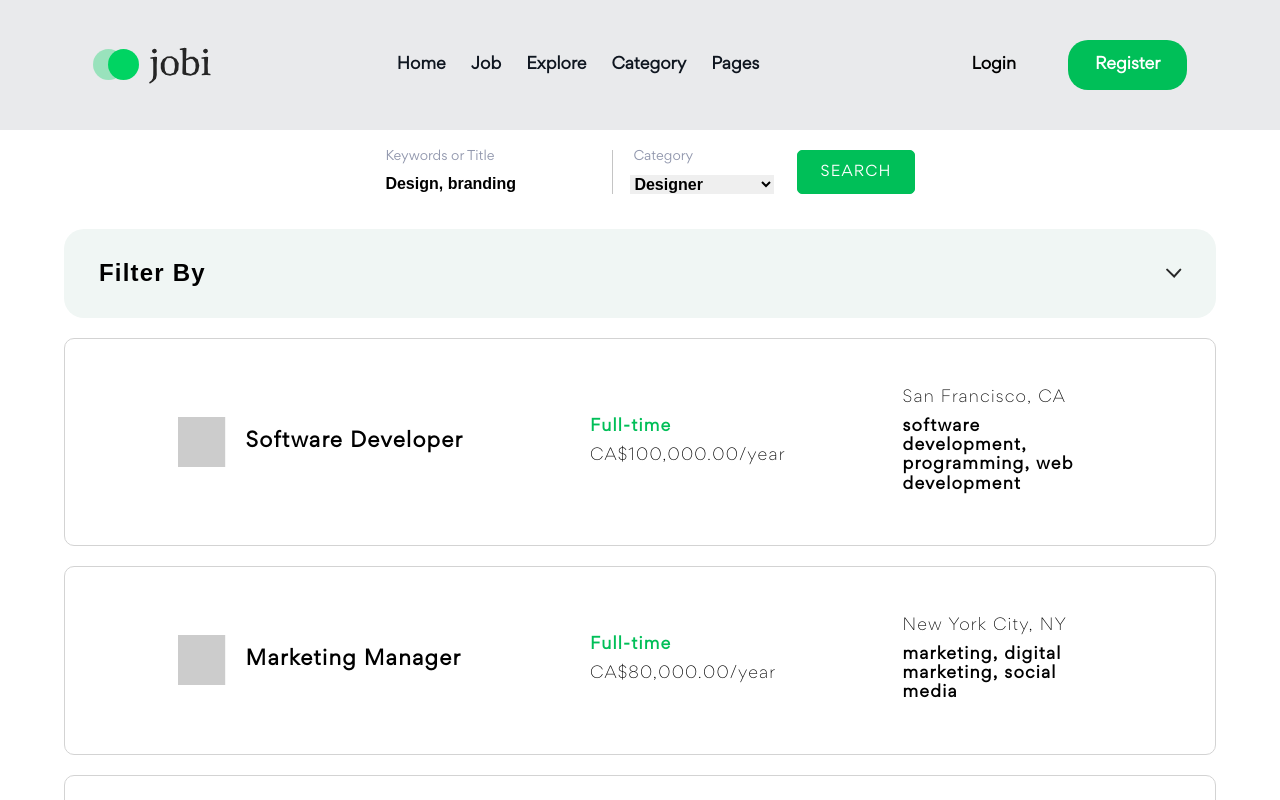
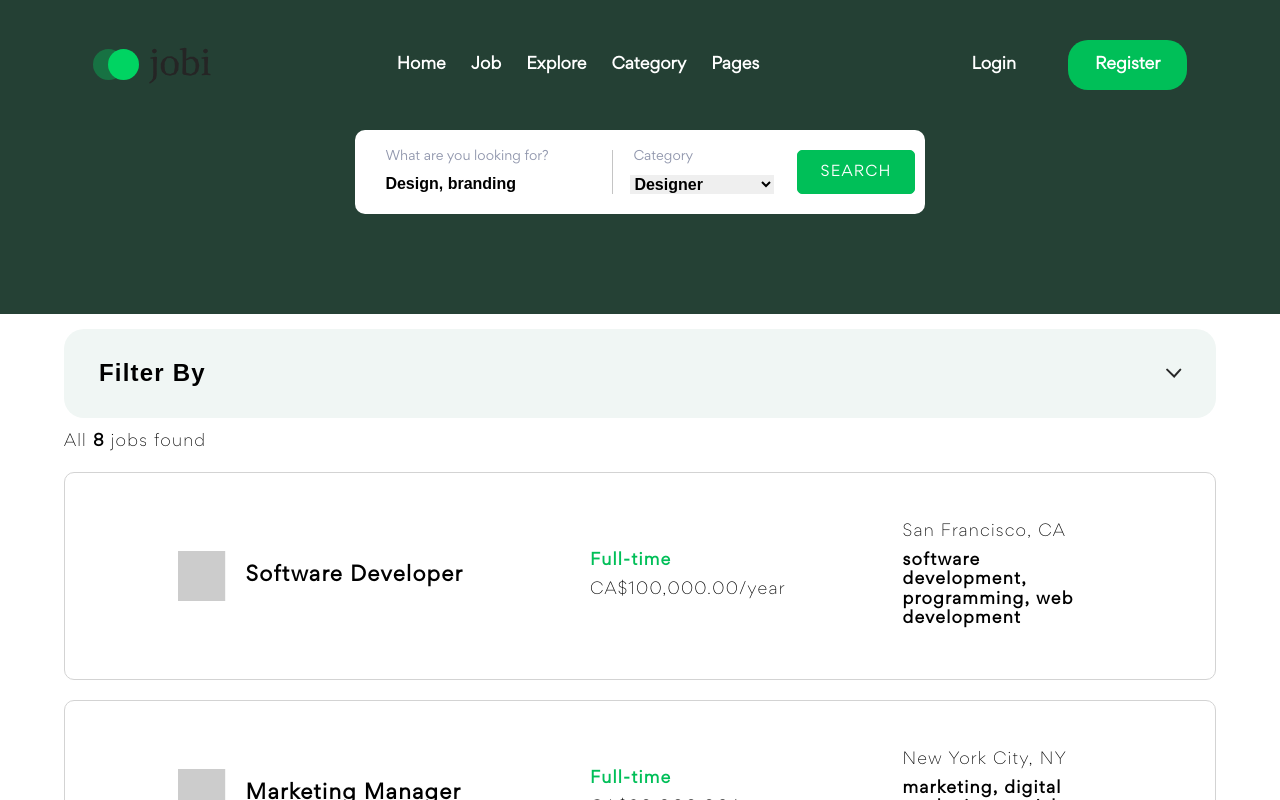
Before and after one commit to jstnthny/jobi, a React (Vite) app: page /JobList in a window 1280 px wide. Shown: the top 800 px of the page. Built offline with nearby package versions, Linux system fonts and the light colour scheme.

Commit message:
made header bg different colors based on page

```diff
--- a/src/components/Header.jsx
+++ b/src/components/Header.jsx
@@ -2,10 +2,24 @@ import {Link, Route, Routes} from "react-router-dom"
 
 
 
-const Header = () => {
+const Header = (props) => {
+
+    const {backgroundColor, color, aColor} = props;
+
+
+
+    const styles ={
+        header:{
+            backgroundColor,
+            color,
+        },
+        a:{
+            color: aColor,
+        },
+    }
 
     return(
-        <header>
+        <header style={styles.header}>
             <nav>
                 <div>
                     <svg width="119" height="42" viewBox="0 0 119 42" fill="none" xmlns="http://www.w3.org/2000/svg">
@@ -16,11 +30,11 @@ const Header = () => {
                 </div>
 
                 <ul>
-                    <li><Link to="/">Home</Link></li>
-                    <li><Link to="/JobList">Job</Link></li>
-                    <li><Link to="#">Explore</Link></li>
-                    <li><Link to="#">Category</Link></li>
-                    <li><Link to="#">Pages</Link></li>
+                    <li><Link to="/" style={styles.a}>Home</Link></li>
+                    <li><Link to="/JobList" style={styles.a}>Job</Link></li>
+                    <li><Link to="#" style={styles.a}>Explore</Link></li>
+                    <li><Link to="#" style={styles.a}>Category</Link></li>
+                    <li><Link to="#" style={styles.a}>Pages</Link></li>
                 </ul>
 
                 <ul>
--- a/src/components/Home.jsx
+++ b/src/components/Home.jsx
@@ -13,7 +13,7 @@ export default function Home(){
 
     return(
         <div>
-            <Header />
+            <Header backgroundColor="#E9EAEC" aColor="black" color="black"/>
             <div className="homepage">
                 <div className="homePageHeader">
                     <h1>Find your job without <span>any hassle.</span></h1>
--- a/src/components/JobList.jsx
+++ b/src/components/JobList.jsx
@@ -3,6 +3,11 @@ import Header from "./Header.jsx";
 import Footer from "./Footer.jsx";
 import upArrow from "../assets/images/upArrow.svg";
 import downArrow from "../assets/images/downArrow.svg";
+
+
+const jobListHeaderStyles ={
+    backgroundColor: 'orange'
+};
 
 
 const jobData = [
@@ -75,7 +80,6 @@ const jobData = [
 
 
 
-
 export default function JobList(){
     const [isOpen, setIsOpen] = useState(false);
 
@@ -93,10 +97,11 @@ export default function JobList(){
     return(
 
         <div className="jobList">
-            <Header/>
-            <div className="searchMenu wrapper">
+            <Header backgroundColor="#244034" color="white" aColor="white"/>
+            <div className="searchMenubg">
+                <div className="searchMenu">
                         <div>
-                    <label htmlFor="keywordsTitle">Keywords or Title</label>
+                            <label htmlFor="keywordsTitle">What are you looking for?</label>
                             <input type="text" placeholder="Design, branding" />
                         </div>
                         <div>
@@ -108,6 +113,7 @@ export default function JobList(){
                         <button>
                             Search
                         </button>
+                </div>
             </div>
 
 
@@ -149,7 +155,7 @@ export default function JobList(){
                     value={keywordFilter}
                     onChange={e => setKeywordFilter(e.target.value)}
                 /> */}
-
+                <p className="jobTotal">All <span>{jobData.length}</span> jobs found</p>
                 {filteredJobsData.map((job, index) => (
                     <div className="jobListing" key={index}>
                         <div className="positionAndLogo">
--- a/src/partials/_jobList.scss
+++ b/src/partials/_jobList.scss
@@ -9,4 +9,20 @@
         margin: 20px 0;
         border-radius: 10px;
     }
+
+    .searchMenubg{
+        background-color: variables.$darkGreen;
+        padding-bottom: 100px;
+        width: 100%;
+    }
+
+
 }
+
+.jobTotal{
+    font-family: variables.$gordita;
+    font-weight: 300;
+    span{
+        font-weight: bold;
+    }
+}
--- a/src/partials/_main.scss
+++ b/src/partials/_main.scss
@@ -11,7 +11,6 @@
 nav{
     display: flex;
     justify-content: space-around;
-    background-color: variables.$headerBg;
     padding: 40px 0;
     align-items: center;
     ul{
@@ -22,7 +21,7 @@ nav{
         font-weight: bold;
         a{
             text-decoration: none;
-            color: variables.$black;
+            // color: variables.$black;
         }
 
         .login, .register{
```
Lines whose indentation alone changed are shown as unchanged.
